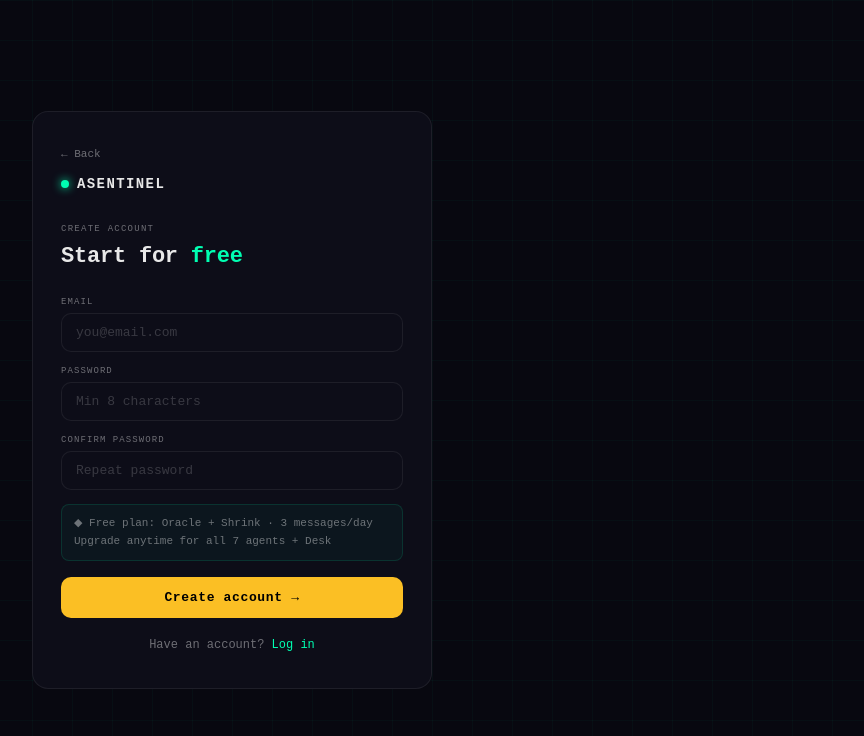
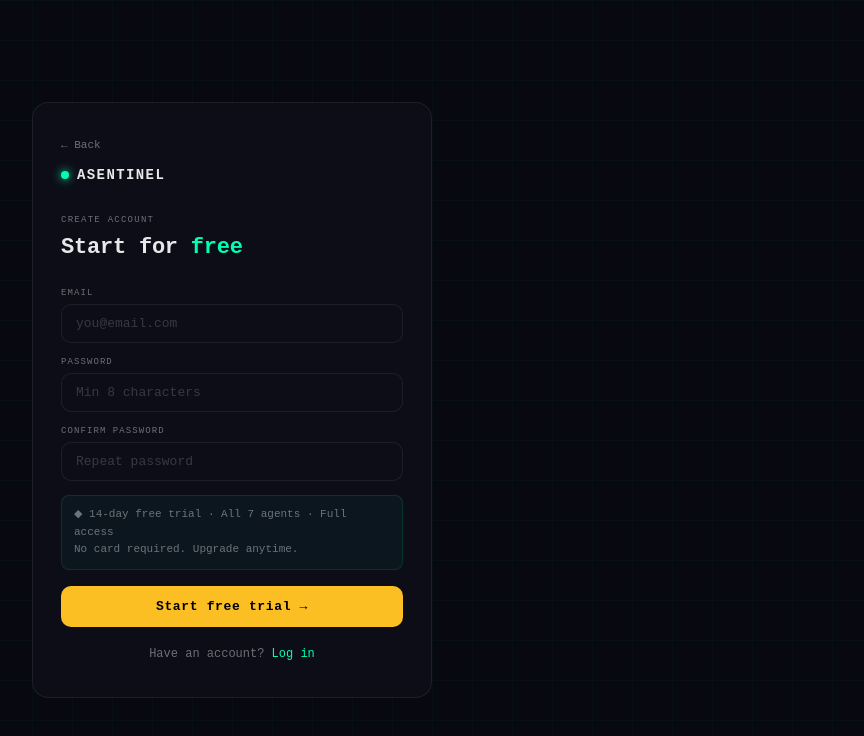
Before and after one commit to FearlessXoul/Asentinel-, a React (Vite) app in the folder frontend/: page / in a window 1280 px wide. Both pictures are taken after a click on the button "Get access". Shown: the top 736 px of the page, without its empty margins (408-1272 px from the left). Built offline with nearby package versions, Linux system fonts and the light colour scheme; no server answers.

Commit message:
Update asentinel-auth.jsx

```diff
--- a/frontend/src/asentinel-auth.jsx
+++ b/frontend/src/asentinel-auth.jsx
@@ -7,7 +7,7 @@ const C = {
   text: "#E8E8E8", muted: "rgba(255,255,255,0.4)", dim: "rgba(255,255,255,0.15)",
 };
 const mono = "'SF Mono','Fira Code','Courier New',monospace";
-const API = "https://asentinel-1.onrender.com";
+const API = "https://asentinel.onrender.com";
 
 const Input = ({ label, type = "text", value, onChange, placeholder, error }) => (
   <div style={{ marginBottom: 14 }}>
@@ -22,8 +22,8 @@ const Input = ({ label, type = "text", value, onChange, placeholder, error }) =>
         borderRadius: 10, color: C.text, fontSize: 13, fontFamily: mono,
         outline: "none", transition: "border-color 0.2s",
       }}
-      onFocus={(e) => e.target.style.borderColor = error ? C.red : C.green}
-      onBlur={(e) => e.target.style.borderColor = error ? C.red : C.border}
+      onFocus={e => e.target.style.borderColor = error ? C.red : C.green}
+      onBlur={e => e.target.style.borderColor = error ? C.red : C.border}
     />
     {error && <div style={{ fontSize: 10, color: C.red, marginTop: 4 }}>{error}</div>}
   </div>
@@ -36,7 +36,6 @@ const Logo = () => (
   </div>
 );
 
-// ─── Login ────────────────────────────────────────────────────────────────────
 const Login = ({ onSuccess, onSwitch }) => {
   const [email, setEmail] = useState("");
   const [password, setPassword] = useState("");
@@ -53,15 +52,12 @@ const Login = ({ onSuccess, onSwitch }) => {
         body: JSON.stringify({ email, password }),
       });
       const data = await res.json();
-
-alert("Status: " + res.status);
-alert(JSON.stringify(data));
       if (data.error) return setError("Invalid email or password");
       localStorage.setItem("as_token", data.token);
       localStorage.setItem("as_plan", data.plan);
       onSuccess(data);
     } catch (e) {
-      setError("Error: " + e.message);
+      setError("Connection error — try again");
     } finally {
       setLoading(false);
     }
@@ -74,33 +70,25 @@ alert(JSON.stringify(data));
       <h1 style={{ fontSize: 22, fontWeight: 800, marginBottom: 28, letterSpacing: "-0.01em" }}>
         Log in to <span style={{ color: C.green }}>Asentinel</span>
       </h1>
-
-      <Input label="EMAIL" type="email" value={email} onChange={(e) => setEmail(e.target.value)} placeholder="you@email.com" />
-      <Input label="PASSWORD" type="password" value={password} onChange={(e) => setPassword(e.target.value)} placeholder="••••••••" error={error} />
-
-      <button
-        onClick={submit} disabled={loading}
-        onKeyDown={(e) => e.key === "Enter" && submit()}
-        style={{
+      <Input label="EMAIL" type="email" value={email} onChange={e => setEmail(e.target.value)} placeholder="you@email.com" />
+      <Input label="PASSWORD" type="password" value={password} onChange={e => setPassword(e.target.value)} placeholder="••••••••" error={error} />
+      <button onClick={submit} disabled={loading} onKeyDown={e => e.key === "Enter" && submit()} style={{
         width: "100%", padding: "13px", borderRadius: 10,
         background: loading ? "rgba(0,255,178,0.3)" : C.green,
         border: "none", color: "#000", fontWeight: 800,
         fontSize: 13, cursor: loading ? "default" : "pointer",
         fontFamily: mono, letterSpacing: "0.05em", marginTop: 4,
-        }}
-      >
+      }}>
         {loading ? "Logging in…" : "Log in →"}
       </button>
-
       <div style={{ textAlign: "center", marginTop: 20, fontSize: 12, color: C.muted }}>
         No account?{" "}
-        <span onClick={onSwitch} style={{ color: C.green, cursor: "pointer" }}>Sign up free</span>
+        <span onClick={onSwitch} style={{ color: C.green, cursor: "pointer" }}>Start free trial</span>
       </div>
     </div>
   );
 };
 
-// ─── Signup ───────────────────────────────────────────────────────────────────
 const Signup = ({ onSuccess, onSwitch }) => {
   const [email, setEmail] = useState("");
   const [password, setPassword] = useState("");
@@ -121,7 +109,7 @@ const Signup = ({ onSuccess, onSwitch }) => {
     if (!validate()) return;
     setLoading(true);
     try {
-    const res = await fetch("https://asentinel-1.onrender.com/auth/signup", {
+      const res = await fetch(`${API}/auth/signup`, {
         method: "POST",
         headers: { "Content-Type": "application/json" },
         body: JSON.stringify({ email, password }),
@@ -130,10 +118,10 @@ const Signup = ({ onSuccess, onSwitch }) => {
       if (data.error === "Email already exists") return setErrors({ email: "Email already in use" });
       if (data.error) return setErrors({ confirm: data.error });
       localStorage.setItem("as_token", data.token);
-    localStorage.setItem("as_plan", "free");
+      localStorage.setItem("as_plan", data.plan || "free");
       onSuccess(data);
     } catch (e) {
-    setErrors({ confirm: "Error: " + e.message });
+      setErrors({ confirm: "Connection error — try again" });
     } finally {
       setLoading(false);
     }
@@ -146,32 +134,25 @@ const Signup = ({ onSuccess, onSwitch }) => {
       <h1 style={{ fontSize: 22, fontWeight: 800, marginBottom: 28, letterSpacing: "-0.01em" }}>
         Start for <span style={{ color: C.green }}>free</span>
       </h1>
-
-      <Input label="EMAIL" type="email" value={email} onChange={(e) => setEmail(e.target.value)} placeholder="you@email.com" error={errors.email} />
-      <Input label="PASSWORD" type="password" value={password} onChange={(e) => setPassword(e.target.value)} placeholder="Min 8 characters" error={errors.password} />
-      <Input label="CONFIRM PASSWORD" type="password" value={confirm} onChange={(e) => setConfirm(e.target.value)} placeholder="Repeat password" error={errors.confirm} />
-
+      <Input label="EMAIL" type="email" value={email} onChange={e => setEmail(e.target.value)} placeholder="you@email.com" error={errors.email} />
+      <Input label="PASSWORD" type="password" value={password} onChange={e => setPassword(e.target.value)} placeholder="Min 8 characters" error={errors.password} />
+      <Input label="CONFIRM PASSWORD" type="password" value={confirm} onChange={e => setConfirm(e.target.value)} placeholder="Repeat password" error={errors.confirm} />
       <div style={{
         background: `${C.green}0A`, border: `1px solid ${C.green}20`,
         borderRadius: 8, padding: "10px 12px", fontSize: 11, color: C.muted, marginBottom: 16, lineHeight: 1.6,
       }}>
-        ◆ Free plan: Oracle + Shrink · 3 messages/day<br />
-        Upgrade anytime for all 7 agents + Desk
+        ◆ 14-day free trial · All 7 agents · Full access<br />
+        No card required. Upgrade anytime.
       </div>
-
-      <button
-        onClick={submit} disabled={loading}
-        style={{
+      <button onClick={submit} disabled={loading} style={{
         width: "100%", padding: "13px", borderRadius: 10,
         background: loading ? "rgba(251,191,36,0.4)" : C.gold,
         border: "none", color: "#000", fontWeight: 800,
         fontSize: 13, cursor: loading ? "default" : "pointer",
         fontFamily: mono, letterSpacing: "0.05em",
-        }}
-      >
-        {loading ? "Creating account…" : "Create account →"}
+      }}>
+        {loading ? "Creating account…" : "Start free trial →"}
       </button>
-
       <div style={{ textAlign: "center", marginTop: 20, fontSize: 12, color: C.muted }}>
         Have an account?{" "}
         <span onClick={onSwitch} style={{ color: C.green, cursor: "pointer" }}>Log in</span>
@@ -180,30 +161,20 @@ const Signup = ({ onSuccess, onSwitch }) => {
   );
 };
 
-// ─── Auth shell ───────────────────────────────────────────────────────────────
 export default function AuthPage({ onSuccess, onBack, defaultMode = "signup" }) {
   const [mode, setMode] = useState(defaultMode);
-
   return (
     <div style={{
       minHeight: "100vh", background: C.bg, display: "flex",
       alignItems: "center", justifyContent: "center",
       fontFamily: mono, color: C.text, padding: 24,
     }}>
-      <style>{`
-        * { box-sizing: border-box; margin: 0; padding: 0; }
-        input::placeholder { color: rgba(255,255,255,0.18); }
-      `}</style>
-
-      {/* Background grid */}
+      <style>{`*{box-sizing:border-box;margin:0;padding:0} input::placeholder{color:rgba(255,255,255,0.18)}`}</style>
       <div style={{
         position: "fixed", inset: 0, zIndex: 0,
-        backgroundImage: `linear-gradient(rgba(0,255,178,0.03) 1px, transparent 1px),
-                          linear-gradient(90deg, rgba(0,255,178,0.03) 1px, transparent 1px)`,
-        backgroundSize: "40px 40px",
-        pointerEvents: "none",
+        backgroundImage: `linear-gradient(rgba(0,255,178,0.03) 1px,transparent 1px),linear-gradient(90deg,rgba(0,255,178,0.03) 1px,transparent 1px)`,
+        backgroundSize: "40px 40px", pointerEvents: "none",
       }} />
-
       <div style={{
         position: "relative", zIndex: 1,
         width: "100%", maxWidth: 400,
```
Lines whose indentation alone changed are shown as unchanged.
